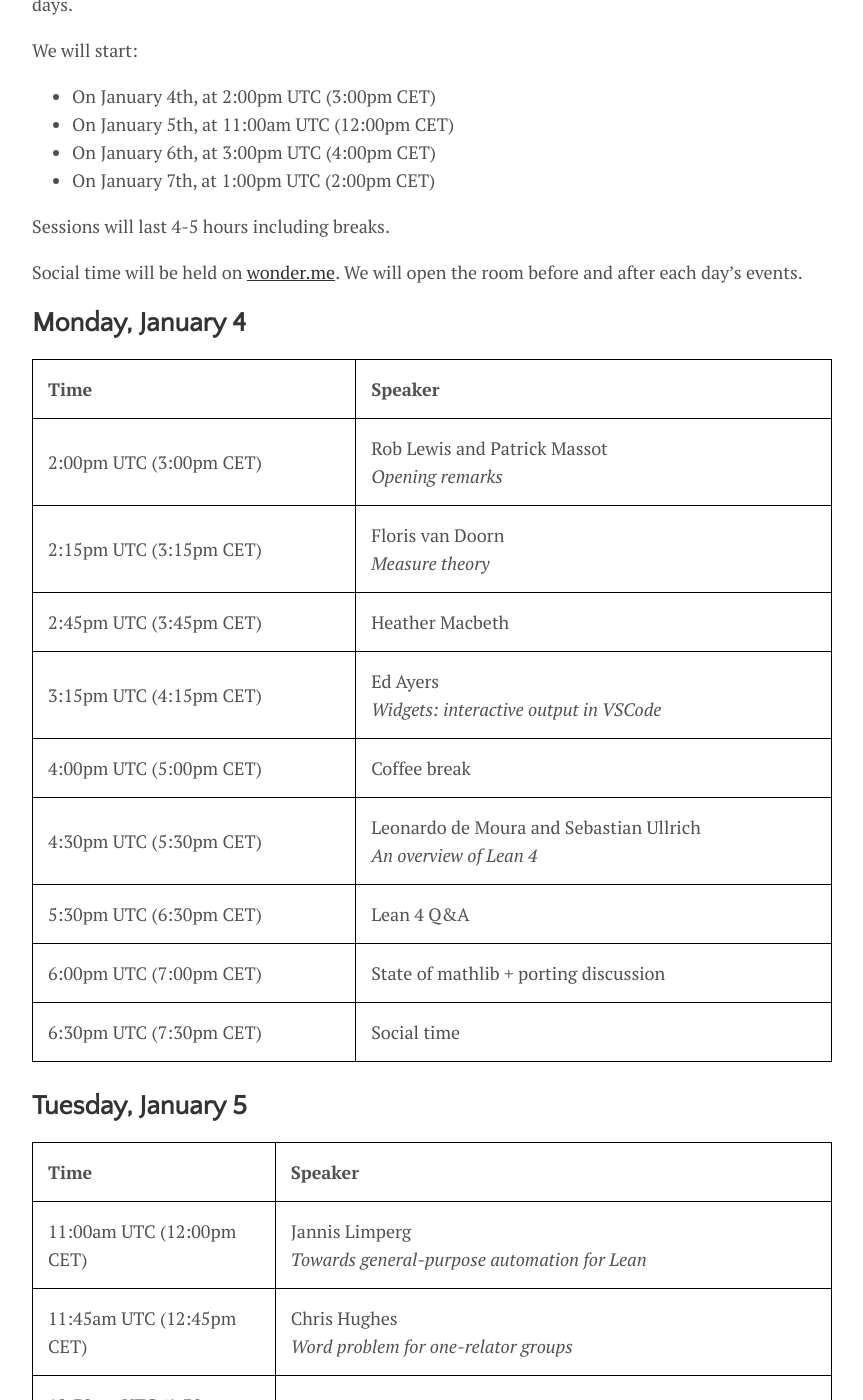
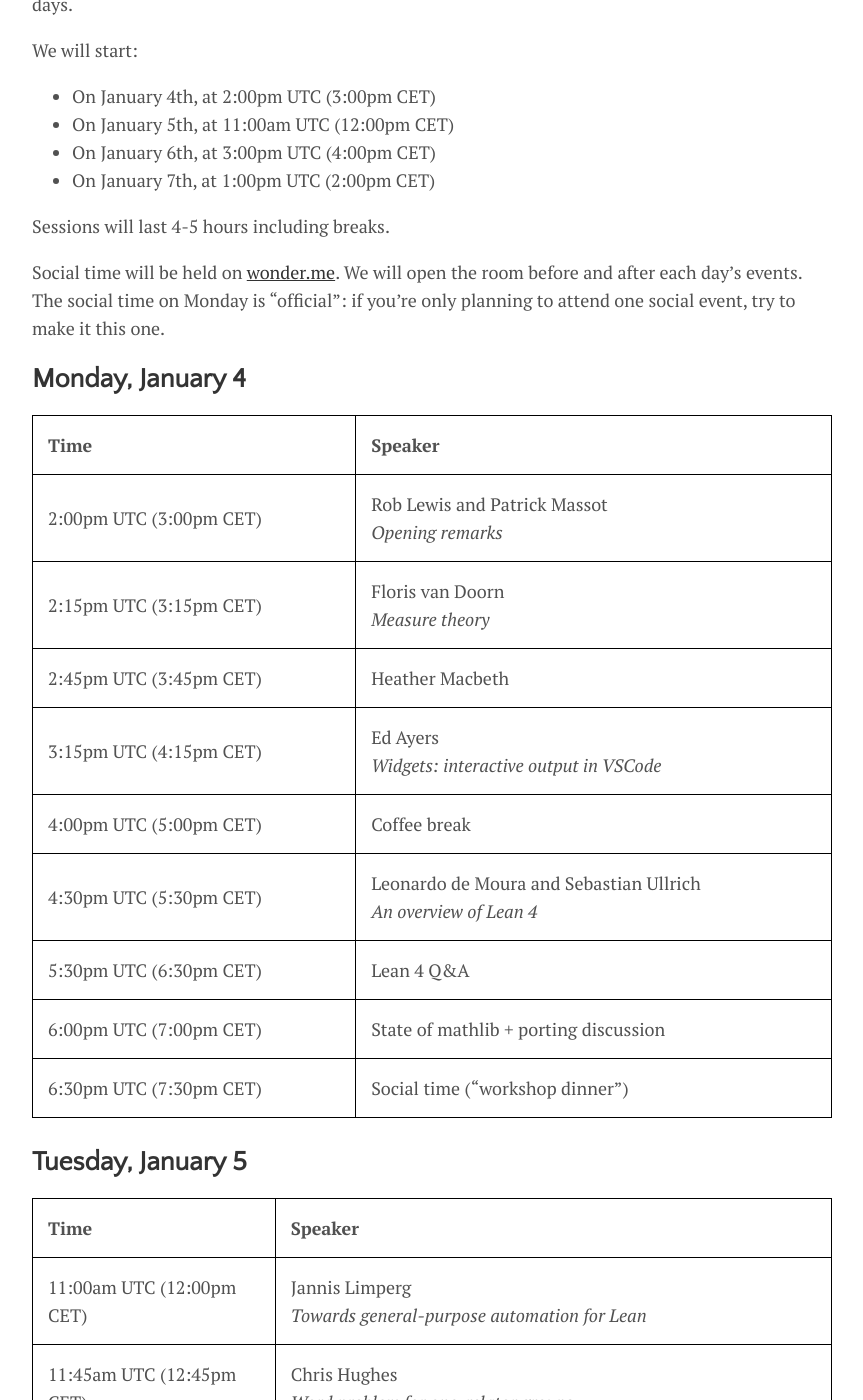
Before and after one commit to leanprover-community/lt2021, a Jekyll site: the page built from schedule.md, in a window 1280 px wide and 1400 px high, scrolled down 282 px. Shown: the whole window, without its empty margins (208-1071 px from the left). Built offline with Jekyll 4.4.1, drawn with Linux system fonts in a browser that asks for light colours.

Commit message:
official social time

```diff
--- a/schedule.md
+++ b/schedule.md
@@ -21,6 +21,8 @@ Sessions will last 4-5 hours including breaks.
 
 Social time will be held on [wonder.me](https://www.wonder.me/).
 We will open the room before and after each day's events.
+The social time on Monday is "official":
+if you're only planning to attend one social event, try to make it this one.
 
 ## Monday, January 4
 
@@ -34,7 +36,7 @@ We will open the room before and after each day's events.
 | <time datetime="2021-01-04T17:30+01:00">5:30pm CET</time> | Leonardo de Moura and Sebastian Ullrich<br>*An overview of Lean 4* |
 | <time datetime="2021-01-04T18:30+01:00">6:30pm CET</time> | Lean 4 Q&A |
 | <time datetime="2021-01-04T19:00+01:00">7:00pm CET</time> | State of mathlib + porting discussion |
-| <time datetime="2021-01-04T19:30+01:00">7:30pm CET</time> | Social time |
+| <time datetime="2021-01-04T19:30+01:00">7:30pm CET</time> | Social time ("workshop dinner") |
 
 ## Tuesday, January 5
 
```
